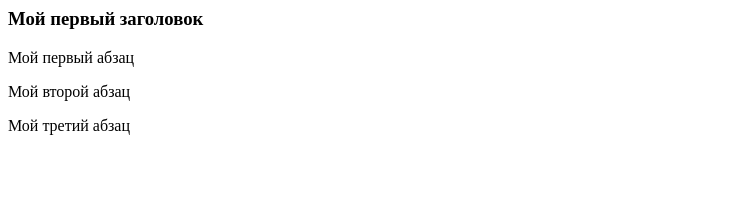
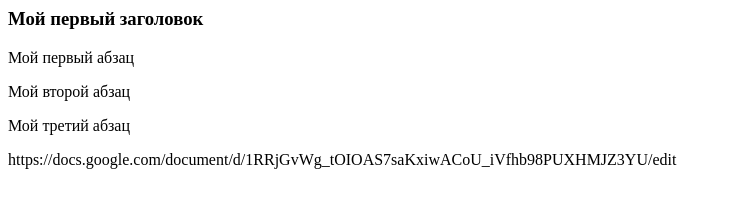
Before and after one commit to BogdanOsmorski/main, a plain HTML site: page index.html in a window 1280 px wide. Shown: the whole page, without its empty margins (0-730 px from the left). Drawn offline with Linux system fonts and the light colour scheme.

Commit message:
Update index.html

```diff
--- a/index.html
+++ b/index.html
@@ -10,3 +10,5 @@
 <p>Мой третий абзац</p>
 </body>
 </html>
+
+https://docs.google.com/document/d/1RRjGvWg_tOIOAS7saKxiwACoU_iVfhb98PUXHMJZ3YU/edit
```
